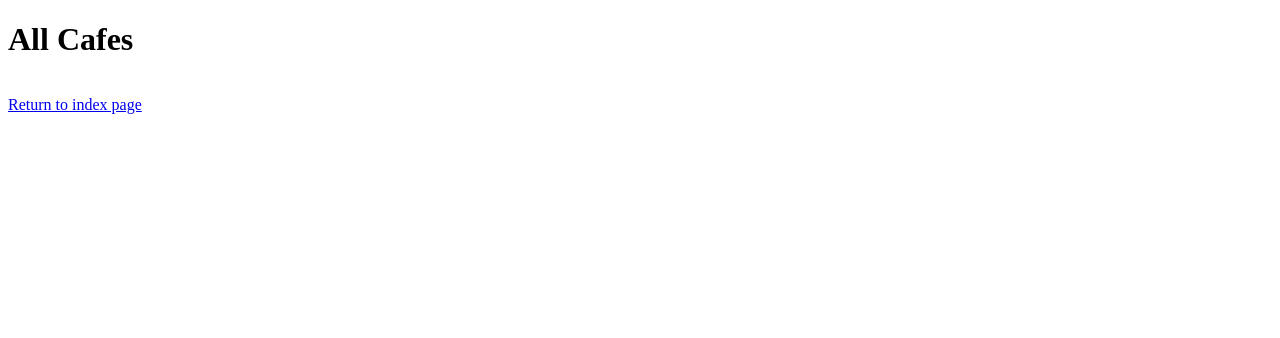
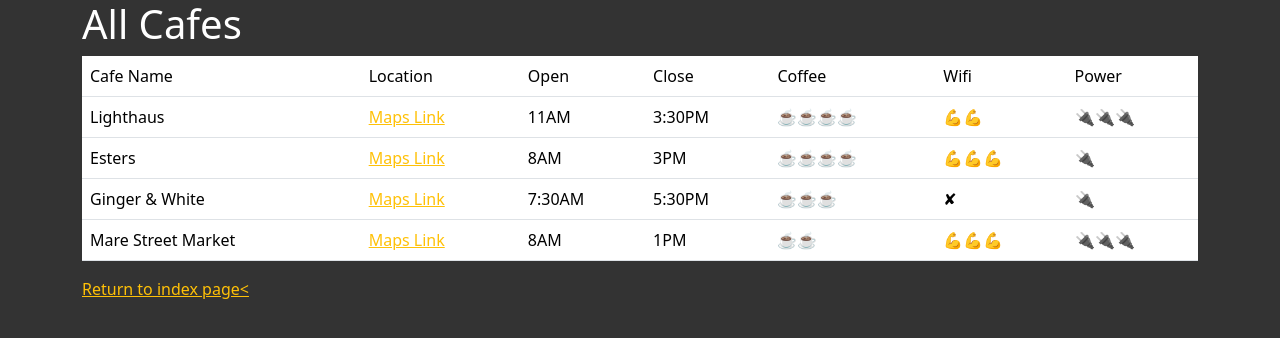
Before and after one commit to NinerMG/PythonSmallProjects, a Flask app: page /cafes in a window 1280 px wide. Shown: the top 338 px of the page. Run offline with Flask 3, Linux system fonts and the light colour scheme; some libraries are stand-ins or nearby versions.

Commit message:
Day 62 added better visualisation to main site, and table view

```diff
--- a/Day62/templates/base.html
+++ b/Day62/templates/base.html
@@ -9,8 +9,12 @@
 
     {% block styles %}
     <!-- Load Bootstrap-Flask CSS here -->
-
+    {{ bootstrap.load_css() }}
     <!-- Link to the styles.css here to apply styling to all the child templates.-->
+    <link
+            rel="stylesheet"
+            href="{{ url_for('static', filename='css/styles.css') }}"
+    />
 
     {% endblock %}
     <title>{% block title %}{% endblock %}</title>
--- a/Day62/templates/cafes.html
+++ b/Day62/templates/cafes.html
@@ -1,5 +1,5 @@
 {% extends 'base.html' %}
-{% block title %}Restaurants{% endblock %}
+{% block title %}All Cafes{% endblock %}
 
 {% block content %}
 
@@ -9,13 +9,22 @@
 
       <h1>All Cafes</h1>
 
-	  <table class="table table-dark table-striped table-hover">
+	  <table class="table" style="color: white">
           <!-- This is where you will write the code to render a Bootstrap
           Table that contains all the information from the
           cafe-data.csv file. -->
+          {% for row in cafes %}
+          <tr>
+              {% for item in row %} {% if item[0:4] == "http" %}
+              <td><a href="{{ item }}">Maps Link</a></td>
+              {% else %}
+              <td>{{ item }}</td>
+          {% endif %} {% endfor %}
+          </tr>
+          {% endfor %}
   	  </table>
 
-      <p><a href="#">Return to index page</a></p>
+      <p><a href="{{ url_for('home') }}">Return to index page<</a></p>
 
     </div>
   </div>
--- a/Day62/templates/index.html
+++ b/Day62/templates/index.html
@@ -8,7 +8,7 @@
   <p class="lead">Want to work in a cafe but need power and wifi?</p>
   <hr class="my-4">
   <p>You've found the right place! Checkout my collection of cafes with data on power socket availability, wifi speed and coffee quality.</p>
-  <a class="btn btn-warning btn-lg" href="#" role="button">Show Me!</a>
+  <a class="btn btn-warning btn-lg" href="{{ url_for('cafes') }}" role="button">Show Me!</a>
 </div>
     </div>
 
```
